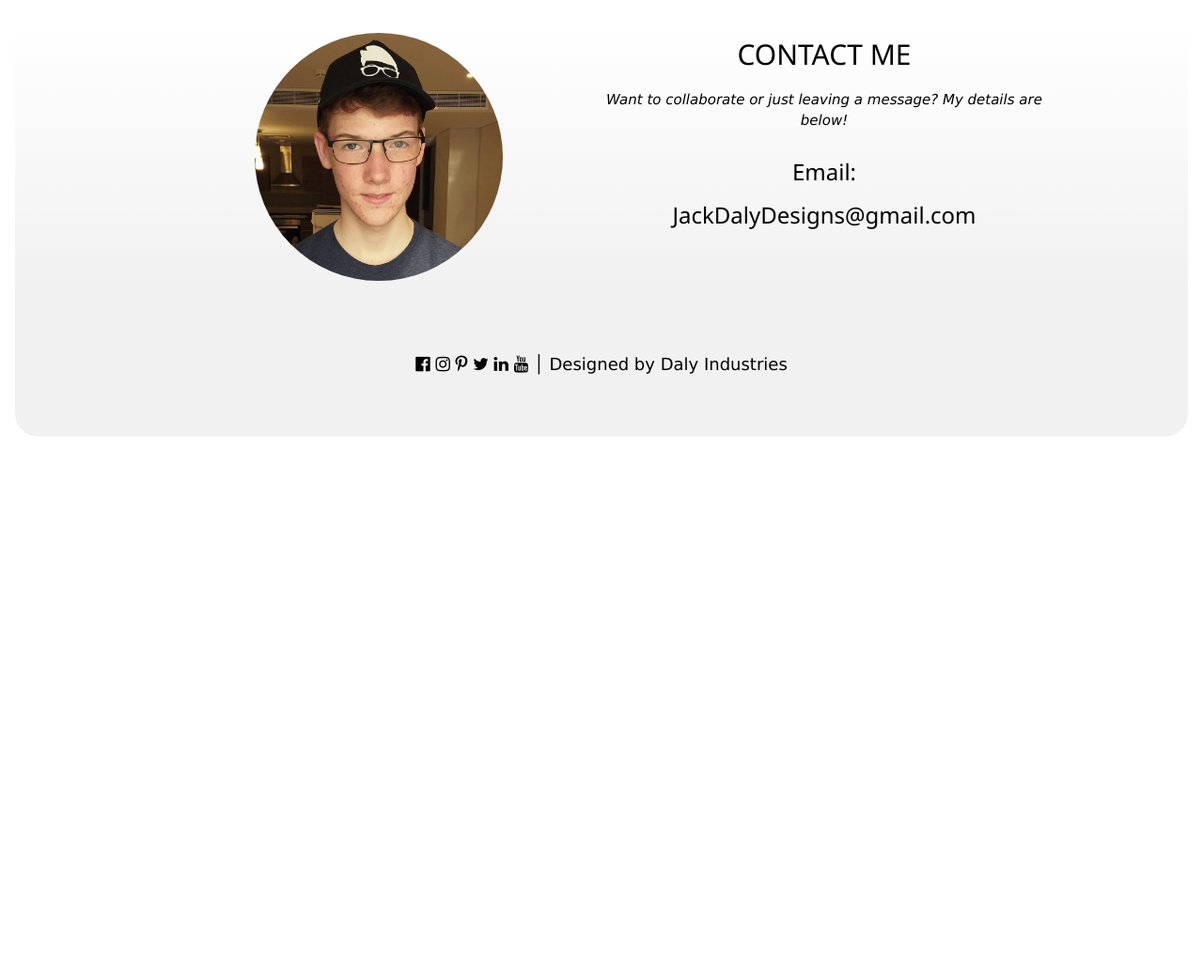
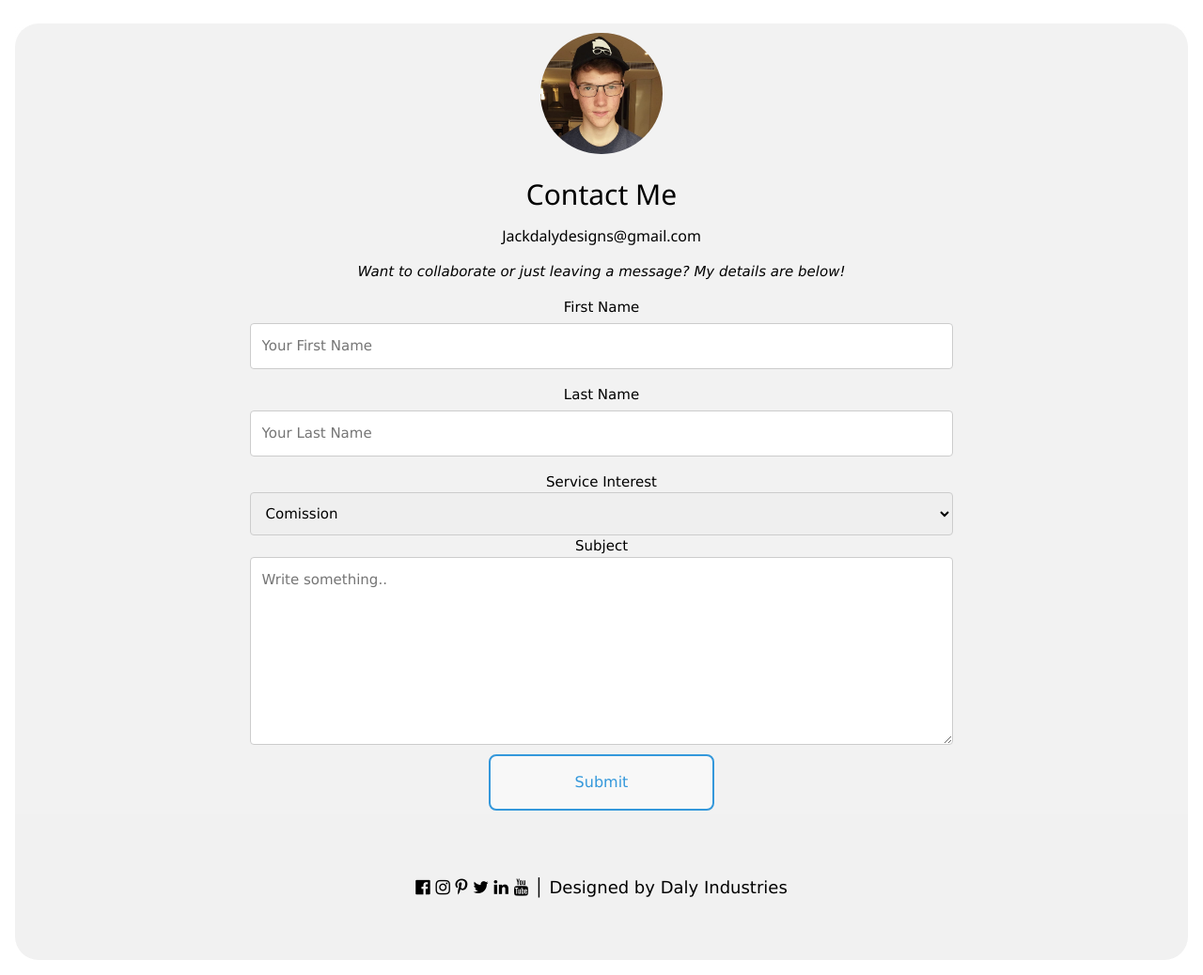
Before and after one commit to jackdaly/jackdaly.github.io, a PHP site: page / in a window 1280 px wide. Shown: the part 3027-4065 px from the top of the page at 94% size. Before the commit the page ends 3492 px from the top, so only its background shows below. Run offline with PHP 8.4, Linux system fonts and the light colour scheme.

Commit message:
major update

```diff
--- a/CSS/stylesheet.css
+++ b/CSS/stylesheet.css
@@ -683,3 +683,48 @@
     width: 100%;
     height: 100%;
 }
+
+
+
+
+
+
+input[type=text], select, textarea {
+    width: 100%;
+    padding: 12px;
+    border: 1px solid #ccc;
+    border-radius: 4px;
+    box-sizing: border-box;
+    margin-top: 6px;
+    margin-bottom: 16px;
+    resize: vertical;
+}
+
+input[type=submitform] {
+    background-color: #F8F8F8; /* Green */
+    border: 2px solid #3498db;
+    color: #3498db;
+    padding: 16px 32px;
+    text-align: center;
+    text-decoration: none;
+    display: inline-block;
+    font-size: 16px;
+    margin: 4px 2px;
+    -webkit-transition-duration: 0.4s; /* Safari */
+    transition-duration: 0.4s;
+    cursor: pointer;
+    border-radius: 1vh;
+    width: 30vh;
+}
+
+input[type=submitform]:hover {
+    background-color: #3498db;
+    color: white;
+}
+
+.container {
+    border-radius: 5px;
+    background-color: #f2f2f2;
+    padding: 5% 15%;
+    border-radius: 25px 25px 0px 0px;
+}
--- a/index.html
+++ b/index.html
@@ -533,30 +533,44 @@
                         <!-- Conatct SECTION -->
                         <div class="w3-row" style="padding-top: 1%;">
                             <div id = "gradient">
-                                <div id="contact" class="w3-container   " style="width="100%>
+        <div class="container" id="contact" style="padding: 0% 20%" >
+                            <img src="images/profile3.jpg" class="w3-circle" alt="Me"  id="profilepic" style="width: 20%">
+                            <h2>Contact Me</h2>
+                            <h6>Jackdalydesigns@gmail.com</h6>
+                            <p class="w3-center"><em>Want to collaborate or just leaving a message? My details are below!</em></p>
+                            <form action="https://mailthis.to/jackdalydesigns@gmail.com" method="POST" encType="multipart/form-data">
+                                <label for="fname">First Name</label>
+                                <input type="text" id="fname" name="firstname" placeholder="Your First Name">
 
-                                    <div class="w3-content w3-container " id="about">
-                                        <div class="w3-half">
-                                            <img src="images/profile3.jpg" class="w3-circle" alt="Me"  id="profilepic" style="width: 60%">
+                                <label for="lname">Last Name</label>
+                                <input type="text" id="lname" name="lastname" placeholder="Your Last Name">
 
-                                        </div>
-                                        <h2 class="w3-center">CONTACT ME</h2>
-                                        <p class="w3-center"><em>Want to collaborate or just leaving a message? My details are below!</em></p>
+                                <label for="country">Service Interest</label>
+                                <select id="country" name="_subject">
+                                    <option value="Comission">Comission</option>
+                                    <option value="Fabrication">Fabrication</option>
+                                    <option value="Other">Other</option>
+                                    <option value="None">None</option>
+                                </select>
+
+                                <label for="subject">Subject</label>
+                                <textarea id="subject" name="subject" placeholder="Write something.." style="height:200px"></textarea>
 
 
-                                        <div class="w3-half">
-                                            <h3>Email:</h3>
-                                            <h3>JackDalyDesigns@gmail.com</h3>
-                                        </div>
+                                <!-- Redirect to a page after recaptcha -->
+                                <input type="hidden" name="_after" value="https://jackdaly.github.io/thank_you">
+                                <!-- Honeypot (to catch comment spam bots) -->
+                                <input type="hidden" name="_honeypot" value="">
+                                <!-- Apply a custom confirmation message on the second step -->
+                                <input type="hidden" name="_confirmation" value="">
 
-                                    </div>
-                                </div>
+                                <input type="submitform" value="Submit">
+                            </form>
+                        </div>
+
 
                             </div>
                         </div>
-
-
-
 
 
                         <!-- Footer -->
```
Also changed, not shown: shop.html (+24 -4 lines).
